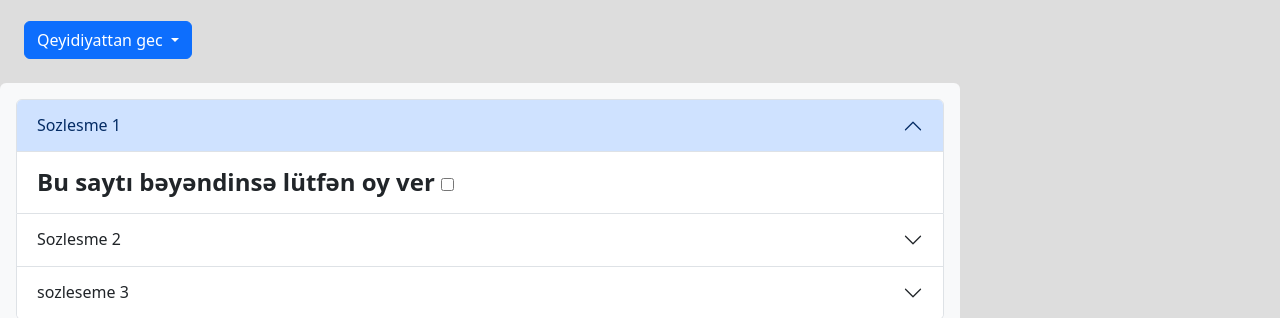
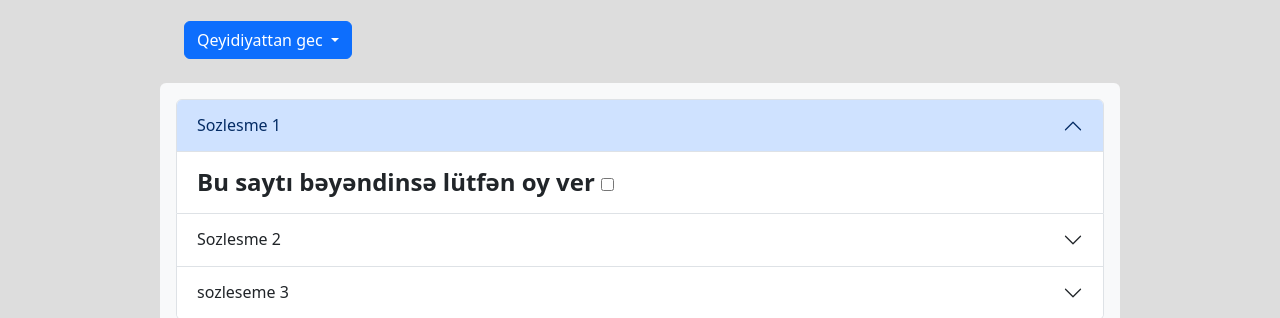
Before and after one commit to alikokoko/alikokoko.github.io, a plain HTML site: page index.html in a window 1280 px wide. Shown: the part 59-377 px from the top of the page. Drawn offline with nearby package versions, Linux system fonts and the light colour scheme.

Commit message:
ok sorry

```diff
--- a/index.html
+++ b/index.html
@@ -9,7 +9,7 @@
     <link rel="stylesheet" href="style.css">
 </head>
 
-<body class="w-75" style="background-color: #ddd;">
+<body class="w-75 mx-auto" style="background-color: #ddd;">
 
   <nav class="navbar navbar-expand-lg bg-body-tertiary">
     <div class="container-fluid">
```
